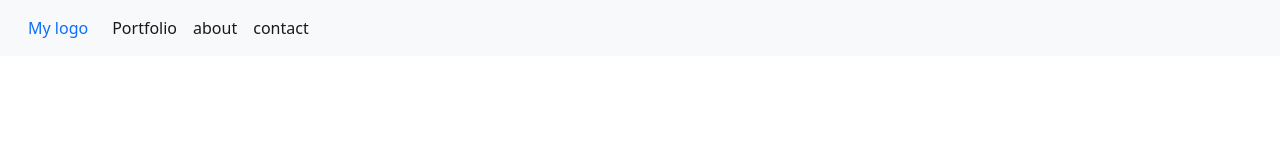
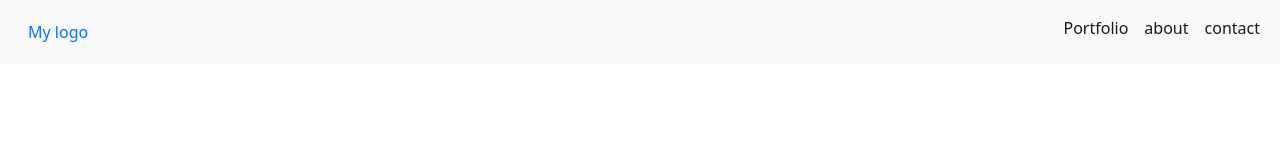
Before and after one commit to hakichris/Portfolio_Boostrap, a plain HTML site: page index.html in a window 1280 px wide. Drawn offline with nearby package versions, Linux system fonts and the light colour scheme.

Commit message:
Add ms-auto mb-2

```diff
--- a/index.html
+++ b/index.html
@@ -20,7 +20,7 @@
             <span class="navbar-toggler-icon"></span>
           </button>
           <div class="collapse navbar-collapse" id="navbarNav">
-            <ul class="navbar-nav">
+            <ul class="navbar-nav ms-auto mb-2">
               <li class="nav-item">
                 <a class="nav-link active" aria-current="page" href="#">Portfolio</a>
               </li>
```
